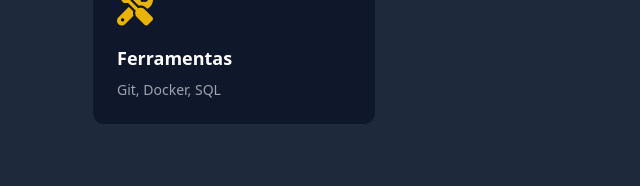
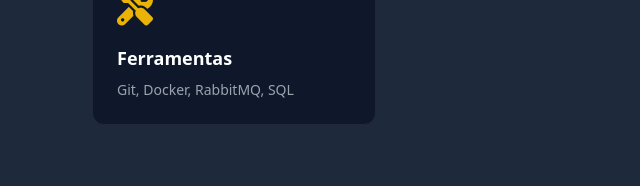
Before and after one commit to francisconetodevv/francisconetodevv.github.io, a plain HTML site: page index.html in a window 1280 px wide. Shown: the part 1219-1405 px from the top of the page, 572-1212 px from the left. Drawn offline with nearby package versions, Linux system fonts and the light colour scheme.

Commit message:
adding project

```diff
--- a/index.html
+++ b/index.html
@@ -156,7 +156,7 @@
                     <div class="bg-dark p-6 rounded-xl hover:shadow-xl hover:shadow-blue-500/10 transition border border-gray-800">
                         <i class="fas fa-tools text-4xl text-yellow-500 mb-4"></i>
                         <h3 class="font-bold text-white text-lg">Ferramentas</h3>
-                        <p class="text-sm text-gray-400 mt-2">Git, Docker, SQL</p>
+                        <p class="text-sm text-gray-400 mt-2">Git, Docker, RabbitMQ, SQL</p>
                     </div>
                 </div>
             </div>
```
